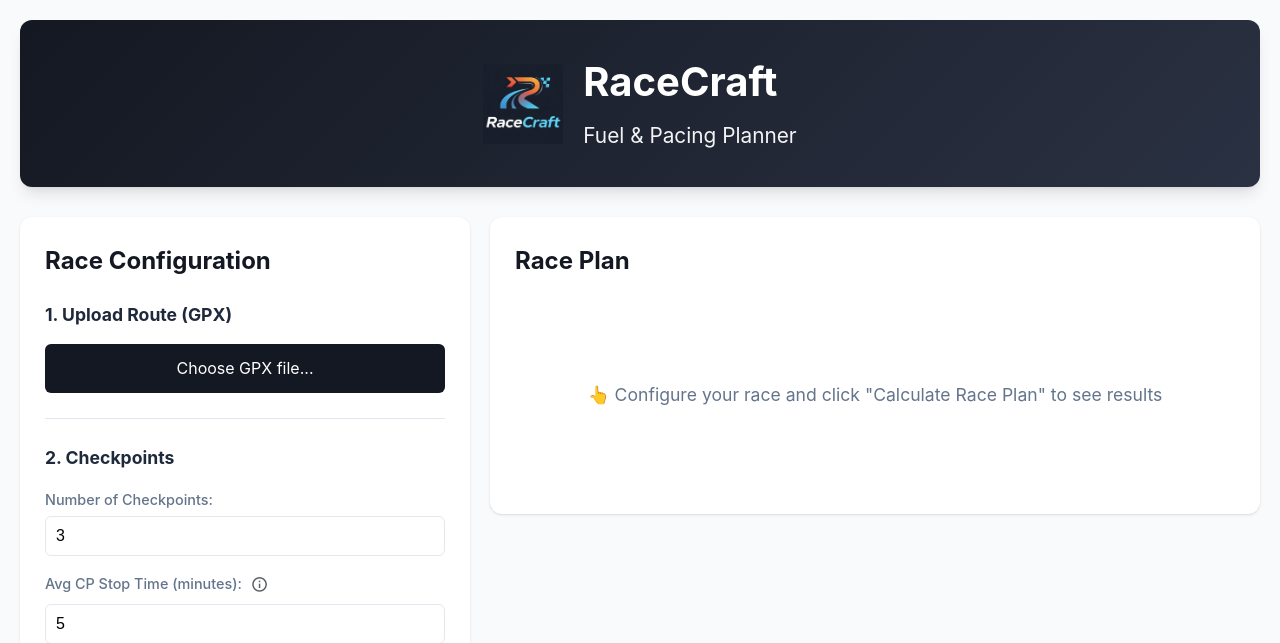
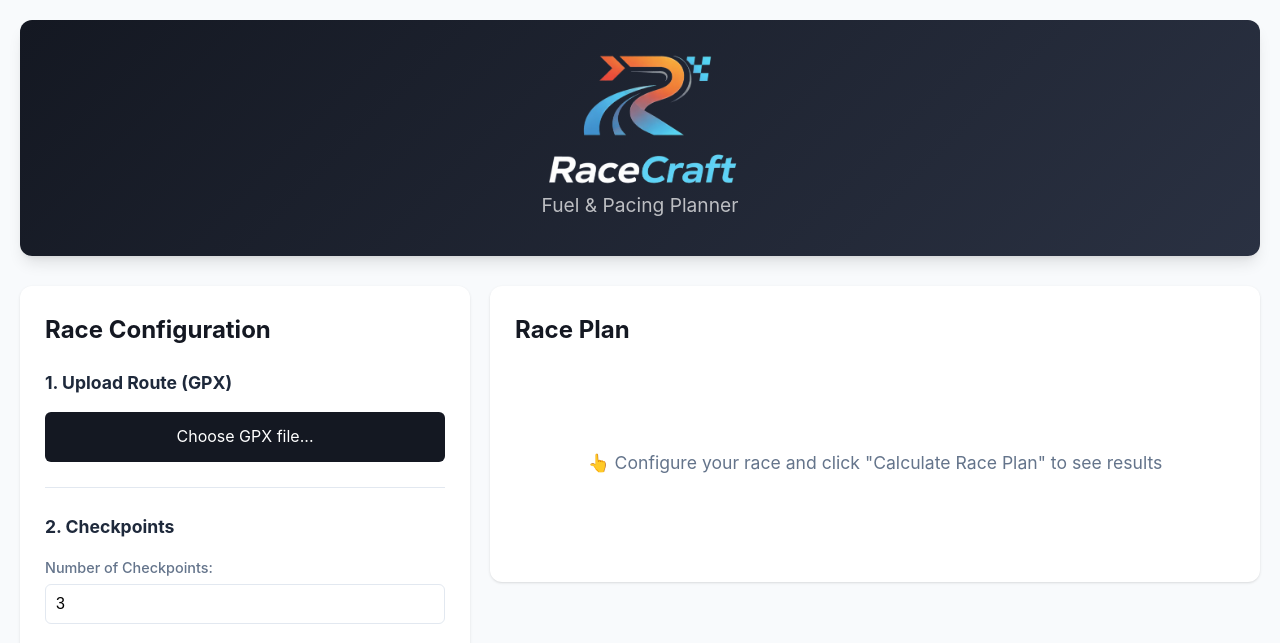
Before and after one commit to lennon101/RaceCraft, a Flask app: page / in a window 1280 px wide. Shown: the top 643 px of the page. Run offline with Flask 3, Linux system fonts and the light colour scheme.

Commit message:
remove background from logo. update css styling for header text

```diff
--- a/static/css/style.css
+++ b/static/css/style.css
@@ -44,14 +44,15 @@ header {
 
 .header-content {
     display: flex;
-    align-items: center;
+    flex-direction: column;   /* stack logo above text */
+    align-items: center;      /* center horizontally */
     justify-content: center;
-    gap: 20px;
+    /* gap: 10px; */
 }
 
 .header-logo {
-    width: 80px;
-    height: 80px;
+    width: 200px;
+    /* height: 400px; */
     object-fit: contain;
 }
 
@@ -66,10 +67,10 @@ header h1 {
 }
 
 header h2.subtitle {
-    font-size: 1.3rem;
+    font-size: 1.2rem;
     margin-bottom: 5px;
     font-weight: 400;
-    opacity: 0.95;
+    opacity: 0.70;
 }
 
 .subtitle {
--- a/templates/index.html
+++ b/templates/index.html
@@ -13,9 +13,8 @@
     <div class="container">
         <header>
             <div class="header-content">
-                <img src="{{ url_for('static', filename='logo.png') }}" alt="RaceCraft Logo" class="header-logo">
+                <img src="{{ url_for('static', filename='logo-bg-removed.png') }}" alt="RaceCraft Logo" class="header-logo">
                 <div class="header-text">
-                    <h1>RaceCraft</h1>
                     <h2 class="subtitle">Fuel & Pacing Planner</h2>
                 </div>
             </div>
```
Also changed, not shown: README.md, static/logo-bg-removed.png (added), static/logo-header.png (renamed from logo_header.png).
